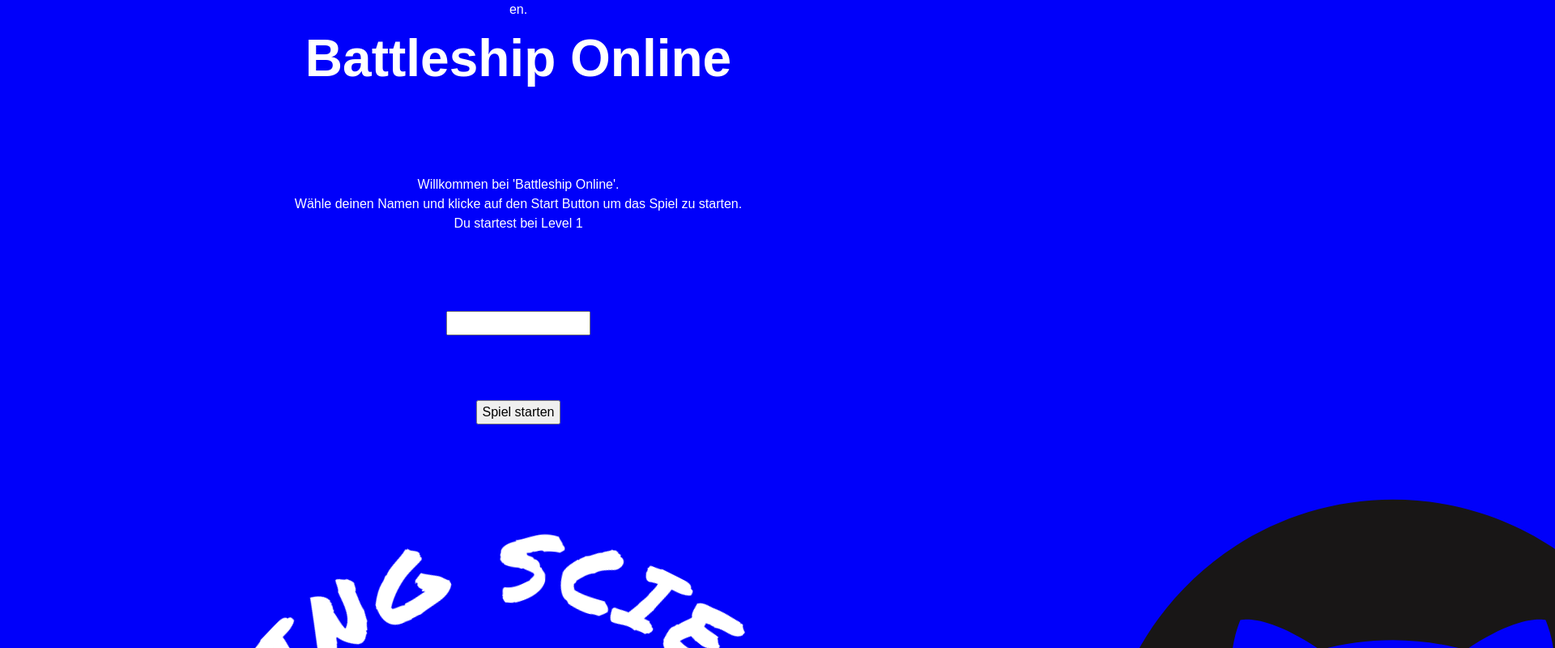
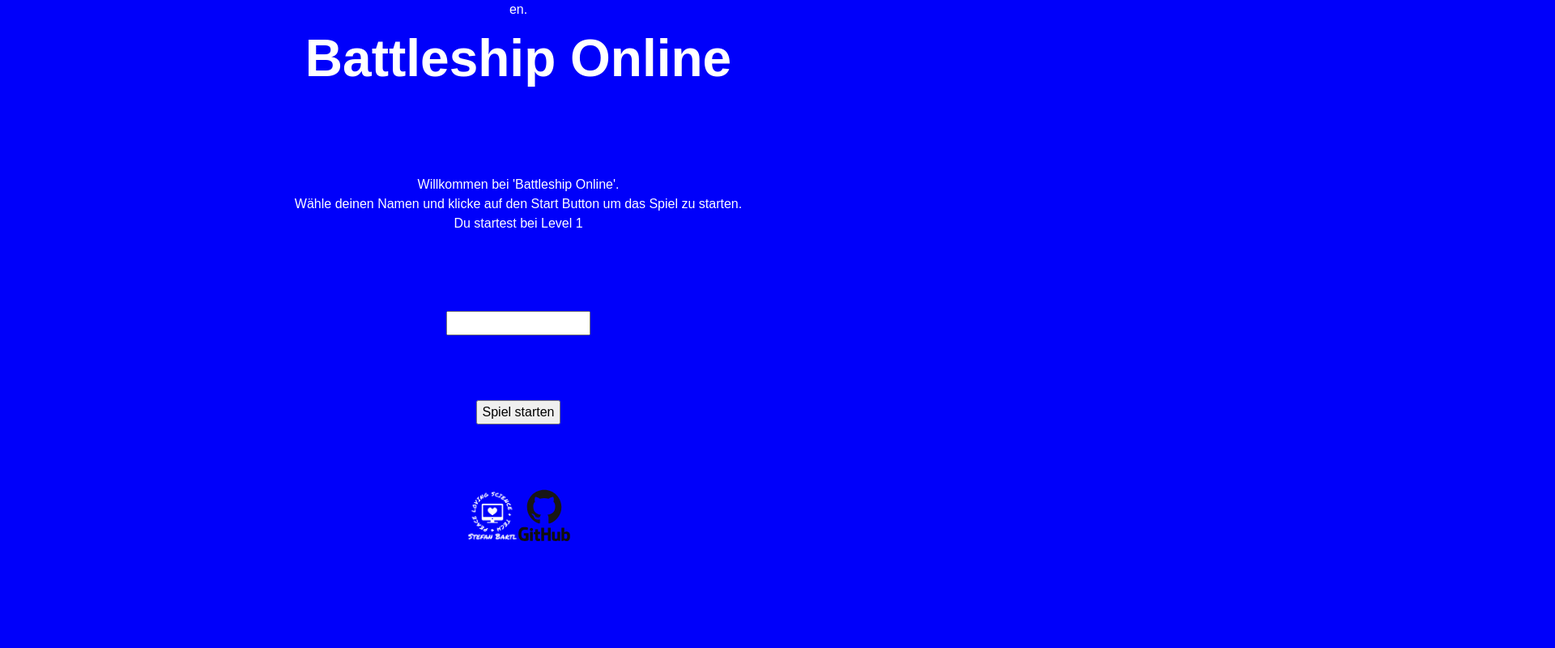
Before and after one commit to StefanBartl/Battleships_webpack, a website built with webpack: page dist/index.html in a window 1280 px wide. Shown: the top 800 px of the page at 81% size, 1920 px wide, since content can reach past the window. Built offline with Linux system fonts and the light colour scheme; files whose address does not match are found by name; a web font is replaced by a local one.

Commit message:
CSS Class corrected

```diff
--- a/src/style.css
+++ b/src/style.css
@@ -218,7 +218,7 @@ body {
   display: flex;
 }
 
-.logos {
+.contact-logos {
   width: 4rem;
 
 }
```
Also changed, not shown: dist/bundle.js.
